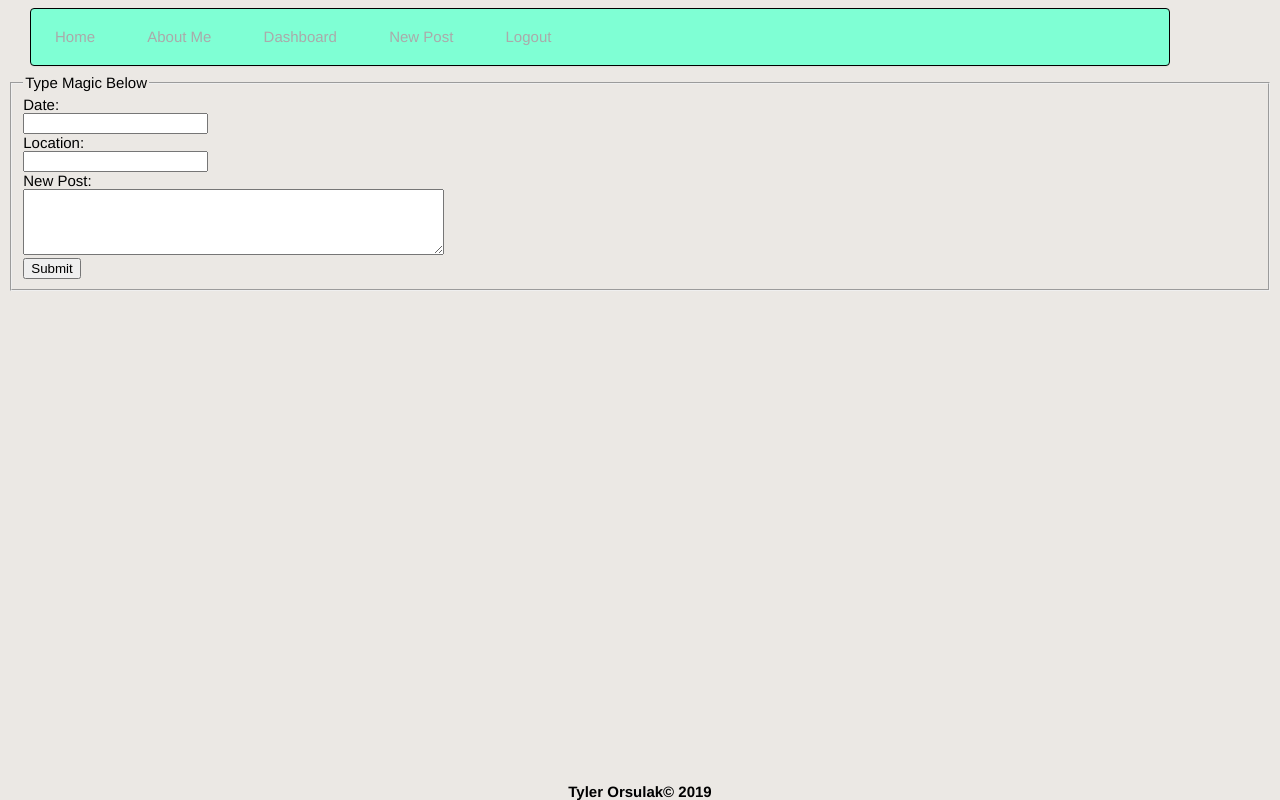
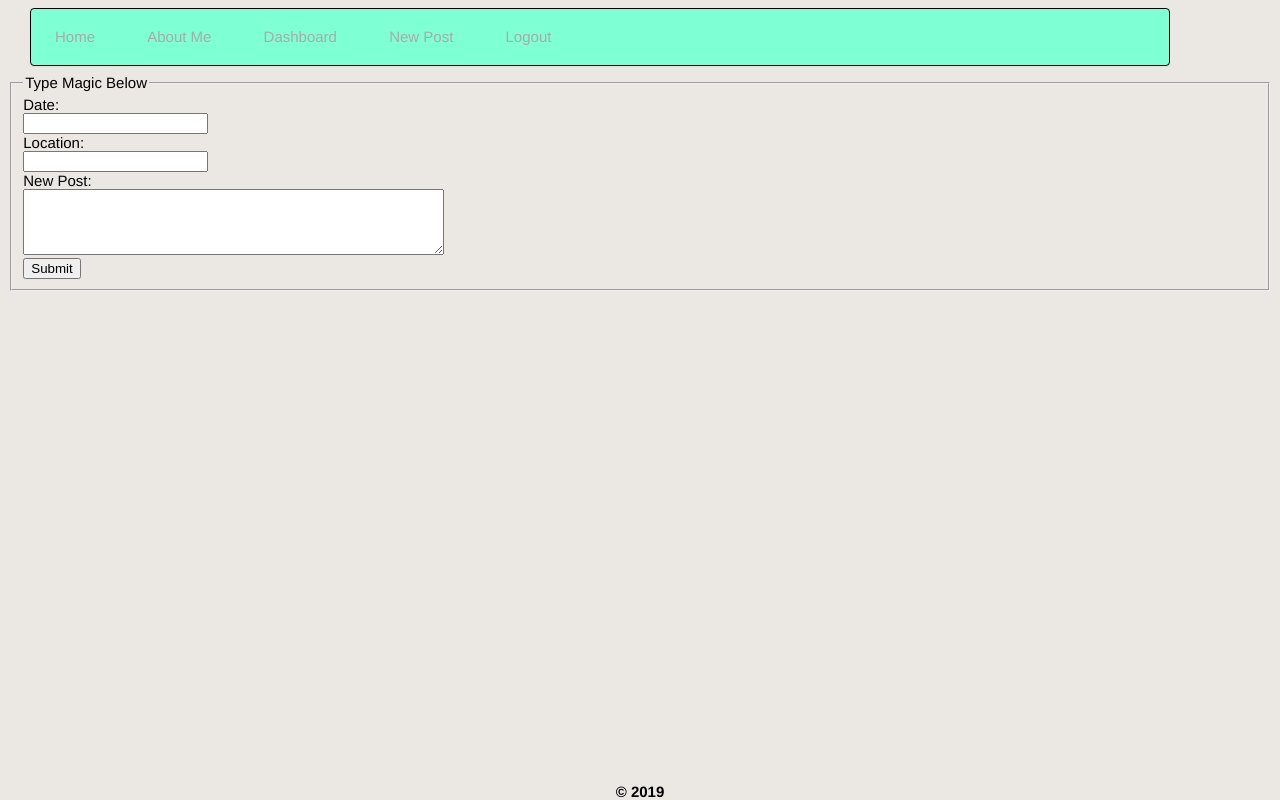
Before and after one commit to ty13r0/Blog_Project, a website: page public/new-posts.html in a window 1280 px wide. Drawn offline with nearby package versions, Linux system fonts and the light colour scheme.

Commit message:
Update new-posts.html

```diff
--- a/public/new-posts.html
+++ b/public/new-posts.html
@@ -33,7 +33,7 @@
       </div>
       <script src="https://code.jquery.com/jquery-3.3.1.js"></script>
       <script type="text/javascript" src="script.js"></script>
-      <footer class ="footer-foot">Tyler Orsulak&copy 2019
+      <footer class ="footer-foot">&copy 2019
         </footer>
       </body>
       </html>
```
